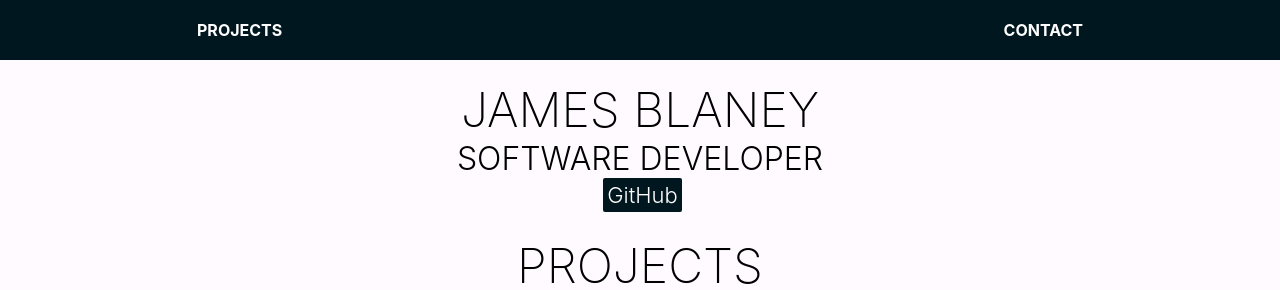
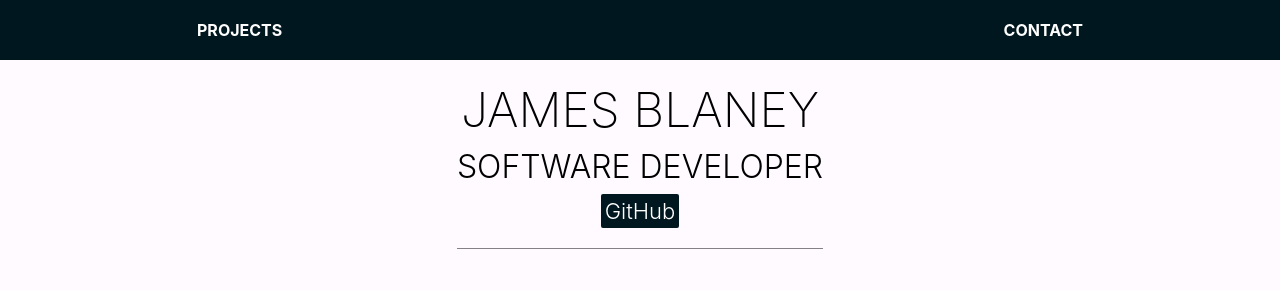
Before and after one commit to JBlaney93/portfolio, a React (Create React App) app: page / in a window 1280 px wide. Shown: the top 290 px of the page. Built offline with nearby package versions, Linux system fonts and the light colour scheme.

Commit message:
fixed visual bug with header on projects page

```diff
--- a/src/App.css
+++ b/src/App.css
@@ -4,16 +4,6 @@
     padding: 0;
     /* border: 1px solid black; */
 }
-
-
-/* unsure what this is doing/ trying to do, ask Dom */
-/* html {
-    font-size: 100%;
-}
-
-@media (min-width: 640px) { body {font-size:1rem;} }
-@media (min-width:960px) { body {font-size:1.2rem;} }
-@media (min-width:1100px) { body {font-size:1.5rem;} } */
 
 body {
     background-color: var(--backgroundcolor);
@@ -115,6 +105,9 @@ main {
     display: flex;
     flex-direction: column;
     align-items: center;
+    border-bottom: 1px solid rgba(0, 0, 0, 0.486);
+    gap: 0.5rem;
+    margin-bottom: 2rem;
 }
 
 .about-me-container {
@@ -147,9 +140,24 @@ main {
     border-radius: 2px;
     margin-left: 5px;
 }
-/* remove this margin, find better solution */
 
 .github-link:hover {
+    background-color: var(--linkcolor);
+    transition: all ease 1s;
+}
+
+.github-link-main {
+    text-decoration: none;
+    font-weight: 300;
+    font-size: 1.375rem;
+    color: white;
+    padding: 0.25rem;
+    background-color: var(--maincolor);
+    border-radius: 2px;
+    margin-bottom: 20px;
+}
+
+.github-link-main:hover {
     background-color: var(--linkcolor);
     transition: all ease 1s;
 }
@@ -179,13 +187,6 @@ main {
     gap: 1rem;
 }
 
-
-
-
-/* .video-container {
-    text-align: center;
-} */
-
 .video-container {
     position: relative;
     padding-bottom: 56.25%;
@@ -207,11 +208,6 @@ footer {
     background-color: var(--maincolor);
     margin-top: 3.125rem;
 }
-
-/* .footer__container {
-    display: flex;
-    justify-content: space-evenly;
-} */
 
 .footer__ul {
     display: flex;
@@ -258,7 +254,6 @@ footer {
 /* CONTACT */
 .container-contact {
     display: flex;
-    /* flex-wrap: wrap; */
     flex-direction: column;
     align-items: center;
     gap: 2rem;
--- a/src/components/Projects.js
+++ b/src/components/Projects.js
@@ -14,7 +14,7 @@ const Projects = () => {
                 <h2 className="secondary-header">
                         SOFTWARE DEVELOPER
                 </h2>
-                            <a href="https://github.com/JBlaney93" className="github-link">
+                <a href="https://github.com/JBlaney93" className="github-link-main">
                                 GitHub
                 </a>
                 </header>
```
Lines whose indentation alone changed are shown as unchanged.
